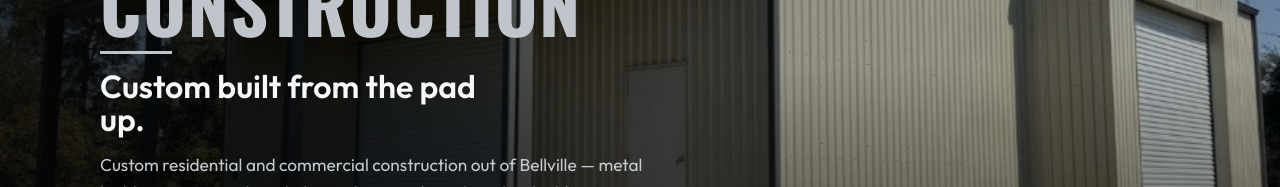
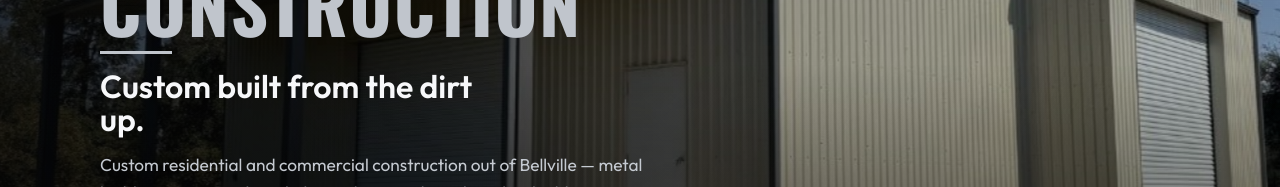
Before and after one commit to jayce-app/ACAC, a React (Vite) app: page / in a window 1280 px wide. Shown: the part 407-594 px from the top of the page. Built offline with nearby package versions, Linux system fonts and the light colour scheme.

Commit message:
Replace 'pad up' with industry-familiar 'dirt up' wording
Co-authored-by: JAYCE <jayce-app@users.noreply.github.com>

```diff
--- a/src/data/content.ts
+++ b/src/data/content.ts
@@ -14,7 +14,7 @@ export const company = {
   facebook: "https://www.facebook.com/p/TX-Ropers-Construction-LLC-100089307615057/",
   serviceArea:
     "Southeast Texas — primarily within about 50 miles of Bellville. We also travel for special projects.",
-  tagline: "Custom built from the pad up.",
+  tagline: "Custom built from the dirt up.",
   mission:
     "By providing a premium product and service, our goal is to help elevate the standard for our industry in our community. We are dedicated to our customers' satisfaction.",
 };
@@ -84,7 +84,7 @@ export const owner = {
   headline: "Fourth-generation construction. Fifth-generation agriculture.",
   paragraphs: [
     "That combination shaped a particular skill set — one that knows how a shop, arena, barn, or ranch structure has to work on a real day, not just look right on paper.",
-    "Growing up around land, livestock, and building work taught Jayce to read a site, respect the dirt, and finish steel and structures that hold up under Texas use. It is why so much of what TX Ropers builds is custom, turnkey, and self-performed from the pad up.",
+    "Growing up around land, livestock, and building work taught Jayce to read a site, respect the dirt, and finish steel and structures that hold up under Texas use. It is why so much of what TX Ropers builds is custom, turnkey, and self-performed from the dirt up.",
   ],
 };
 
--- a/src/data/projects.ts
+++ b/src/data/projects.ts
@@ -31,7 +31,7 @@ export const projects: Project[] = [
     title: "Custom horse stalls",
     category: "Interiors",
     location: "Southeast Texas",
-    blurb: "Wood-and-steel stalls built inside a covered metal structure — from the pad up.",
+    blurb: "Wood-and-steel stalls built inside a covered metal structure — from the dirt up.",
     image: "/projects/custom-horse-stalls.jpg",
   },
 ];
```
